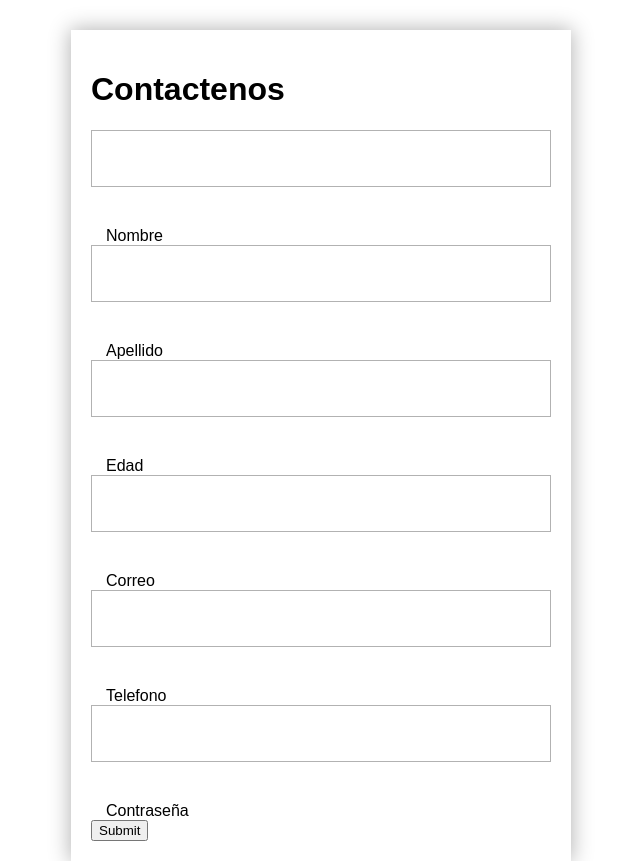
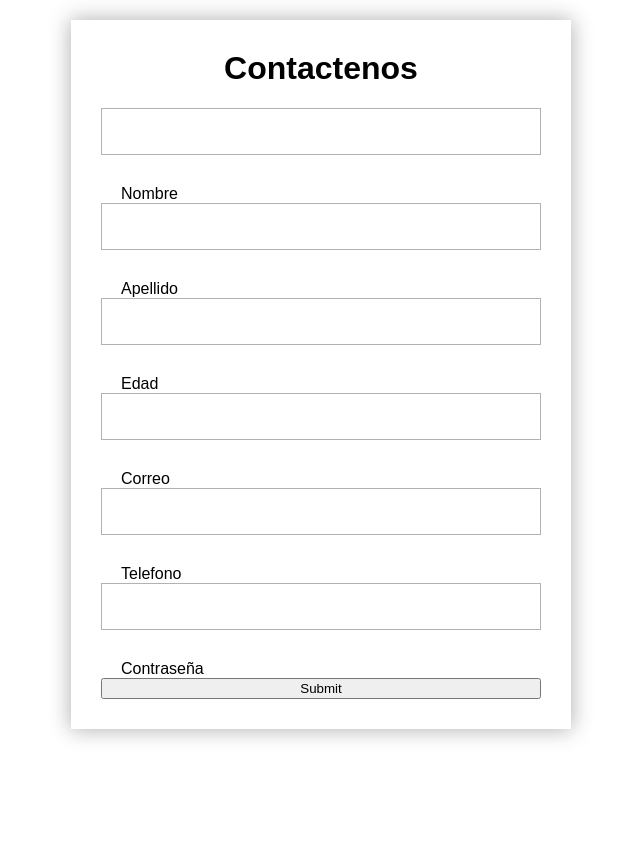
Before and after one commit to Alix2196/Formulario, a plain HTML site: page index.html in a window 1280 px wide. Shown: the whole page, without its empty margins (319-959 px from the left). After the commit the page ends 800 px from the top, so only its background shows below. Drawn offline with Linux system fonts and the light colour scheme.

Commit message:
Actualizacion

```diff
--- a/index.html
+++ b/index.html
@@ -5,7 +5,7 @@
     <meta http-equiv="X-UA-Compatible" content="IE=edge">
     <meta name="viewport" content="width=, initial-scale=1.0">
     <link rel="stylesheet" href="style.css">
-    <title>Document</title>
+    <title>Formulario</title>
 </head>
 <body>
 
@@ -17,7 +17,7 @@
         <input type="text" class="formulario__input"><label for=""class="formulario__label">Correo</label>
         <input type="text" class="formulario__input"><label for=""class="formulario__label">Telefono</label>
         <input type="text" class="formulario__input"><label for=""class="formulario__label">Contraseña</label>
-    <input type="submit"class"formulario__submit">
+        <input type="submit" class="formulario__submit">
         </form>
     </body>
 </html>
--- a/style.css
+++ b/style.css
@@ -7,28 +7,30 @@ body{
 }
 .formulario {
     width: 500px;
-    max-width: 100%;
+    max-width: 50%;
     margin:auto;
-    margin-top: 30px;
-    padding: 20px;
+    margin-top: 20px;
+    padding: 30px;
     box-shadow: 0 0 20px 1px rgba(0,0,0,0.3);
     position: relative;
 }
-.formulari__titulo{
-    text-align: center;
+.formulario__titulo{
     margin-top: 0;
     color: 0,0,0,0.7;
+    text-align: center;
 }
-.formulario__input,.formulario__label,.formulario__submit{
+.formulario__input, .formulario__label,
+.formulario__submit{
     display: block ;
     width: 100%;
+    margin-right:auto
 
 }
 .formulario__input{
-    padding: 20px;
+    padding: 15px;
     border: 1px solid rgba(0,0, 0,0.3);
-    margin-bottom: 40px;
+    margin-bottom: 30px;
 }
 .formulario__label{
-    padding-left: 15px;
+    padding-left: 20px;
 }
```
